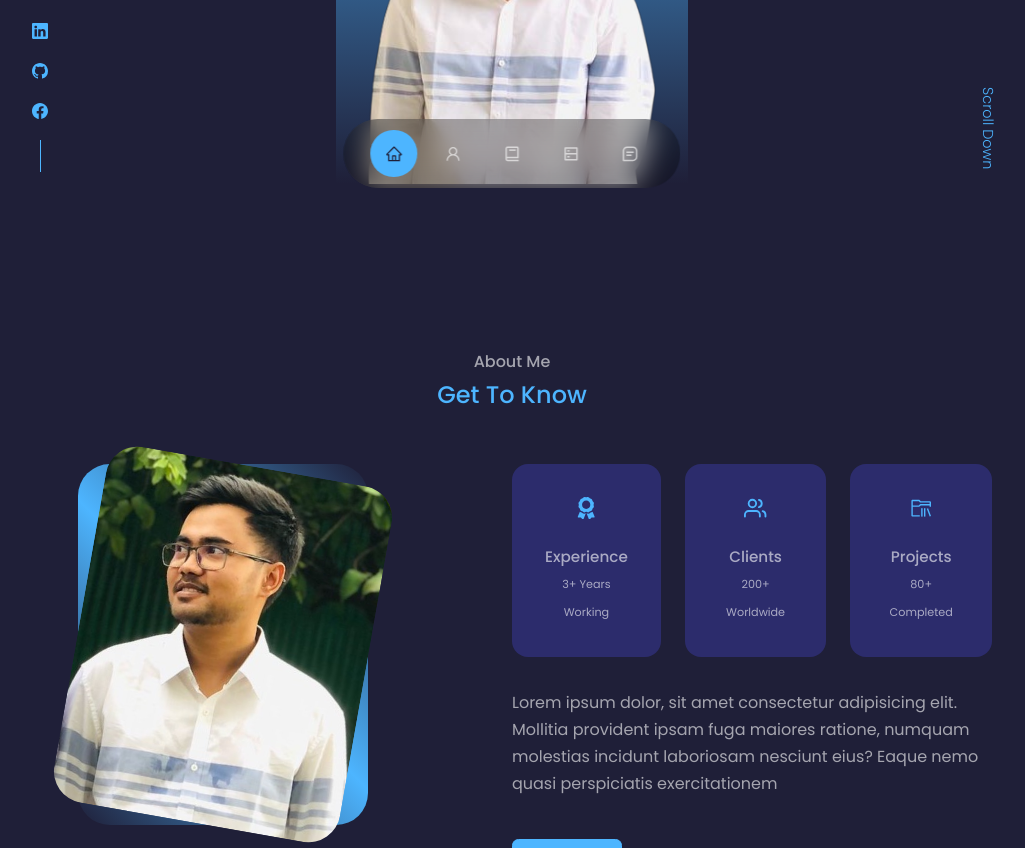
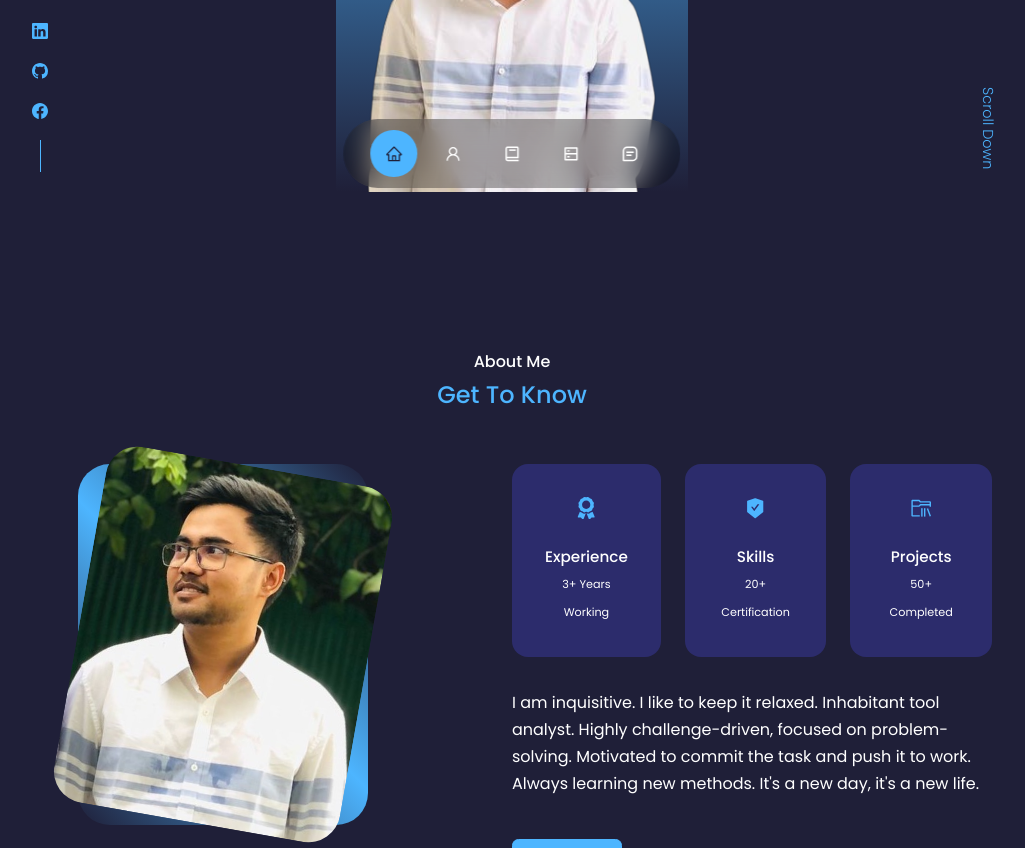
Before and after one commit to Hasibul118/Portfolio-web-react, a React (Create React App) app: page / in a window 1280 px wide. Shown: the part 580-1428 px from the top of the page, without its empty margins (128-1153 px from the left). Built offline with nearby package versions, Linux system fonts and the light colour scheme.

Commit message:
light color change to 100%, header line height, client remove skills added

```diff
--- a/src/components/about/About.jsx
+++ b/src/components/about/About.jsx
@@ -2,7 +2,7 @@ import React from 'react'
 import './about.css'
 import ME from '../../assets/profile-about.jpg'
 import {FaAward} from 'react-icons/fa'
-import {FiUsers} from 'react-icons/fi'
+import {AiFillSafetyCertificate} from 'react-icons/ai'
 import {VscFolderLibrary} from 'react-icons/vsc'
 
 const About = () => {
@@ -29,24 +29,24 @@ const About = () => {
             </article>
 
             <article className='about__card'>
-              <FiUsers className='about__icon' />
-              <h5>Clients</h5>
-              <small>200+ Worldwide</small>
+              <AiFillSafetyCertificate className='about__icon' />
+              <h5>Skills</h5>
+              <small>20+ Certification</small>
             </article>
 
             <article className='about__card'>
               <VscFolderLibrary className='about__icon' />
               <h5>Projects</h5>
-              <small>80+ Completed</small>
+              <small>50+ Completed</small>
             </article>
           </div>
 
           <p>
-              Lorem ipsum dolor, sit amet consectetur adipisicing elit.
-              Mollitia provident ipsam fuga maiores ratione, numquam molestias
-              incidunt laboriosam nesciunt eius? Eaque nemo quasi perspiciatis
-              exercitationem
-            </p>
+            I am inquisitive. I like to keep it relaxed. Inhabitant tool analyst.
+            Highly challenge-driven, focused on problem-solving.
+            Motivated to commit the task and push it to work.
+            Always learning new methods. It's a new day, it's a new life.
+          </p>
 
             <a href="#contact" className='btn btn-primary'>Let's Talk</a>
 
--- a/src/components/header/header.css
+++ b/src/components/header/header.css
@@ -9,7 +9,7 @@ header {
     position: relative;
 }
 .header__container h1 {
-    line-height: 3rem;
+    line-height: 3.5rem;
 }
 
 /* ================ CTA ================== */
--- a/src/index.css
+++ b/src/index.css
@@ -17,7 +17,7 @@
   --color-primary: #4db5ff;
   --color-primary-variant: rgba(77, 181, 255, 0.4);
   --color-white: #fff;
-  --color-light: rgba(255, 255, 255, 0.6);
+  --color-light: rgba(255, 255, 255, 1);
 
   --transition: all 400ms ease;
 
```
